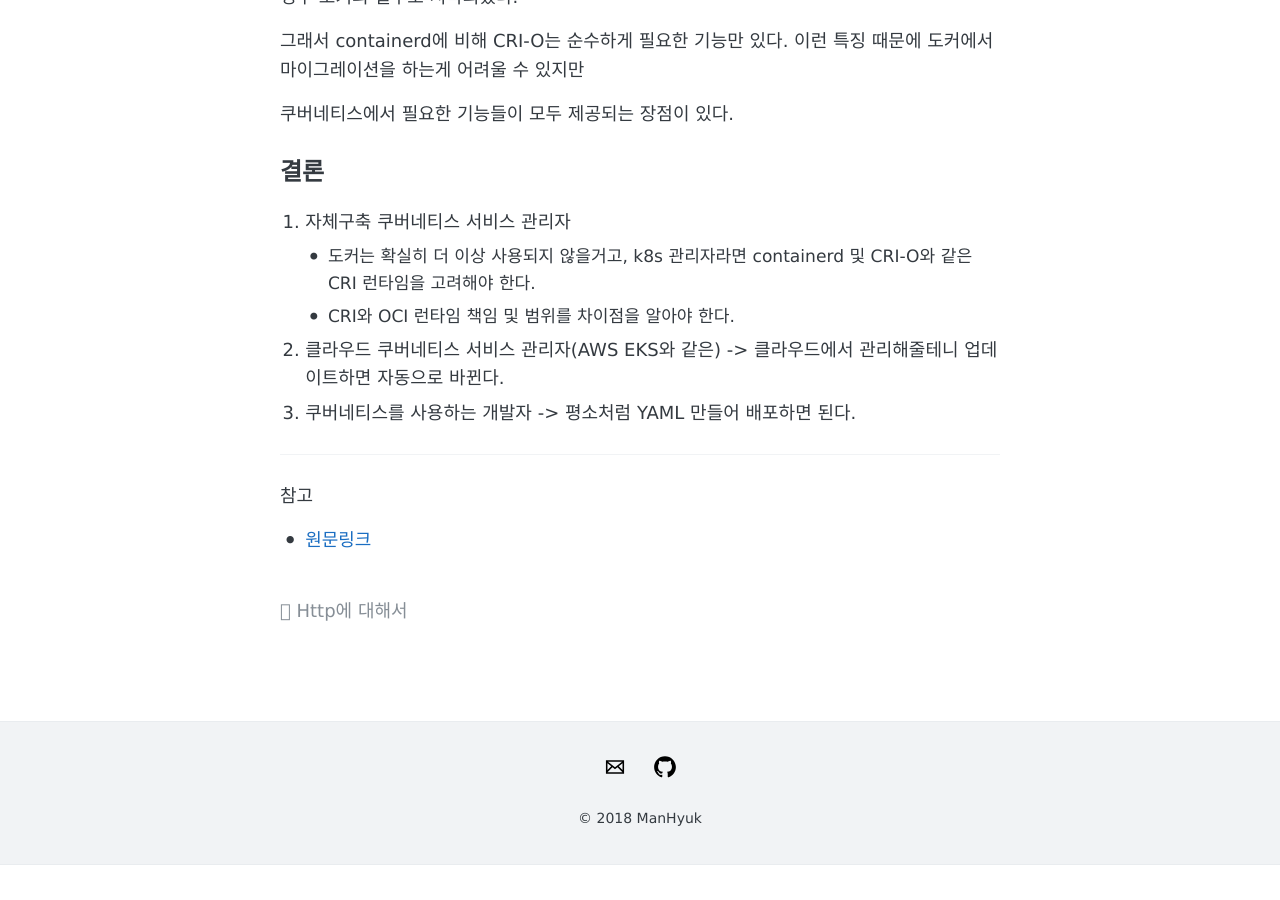
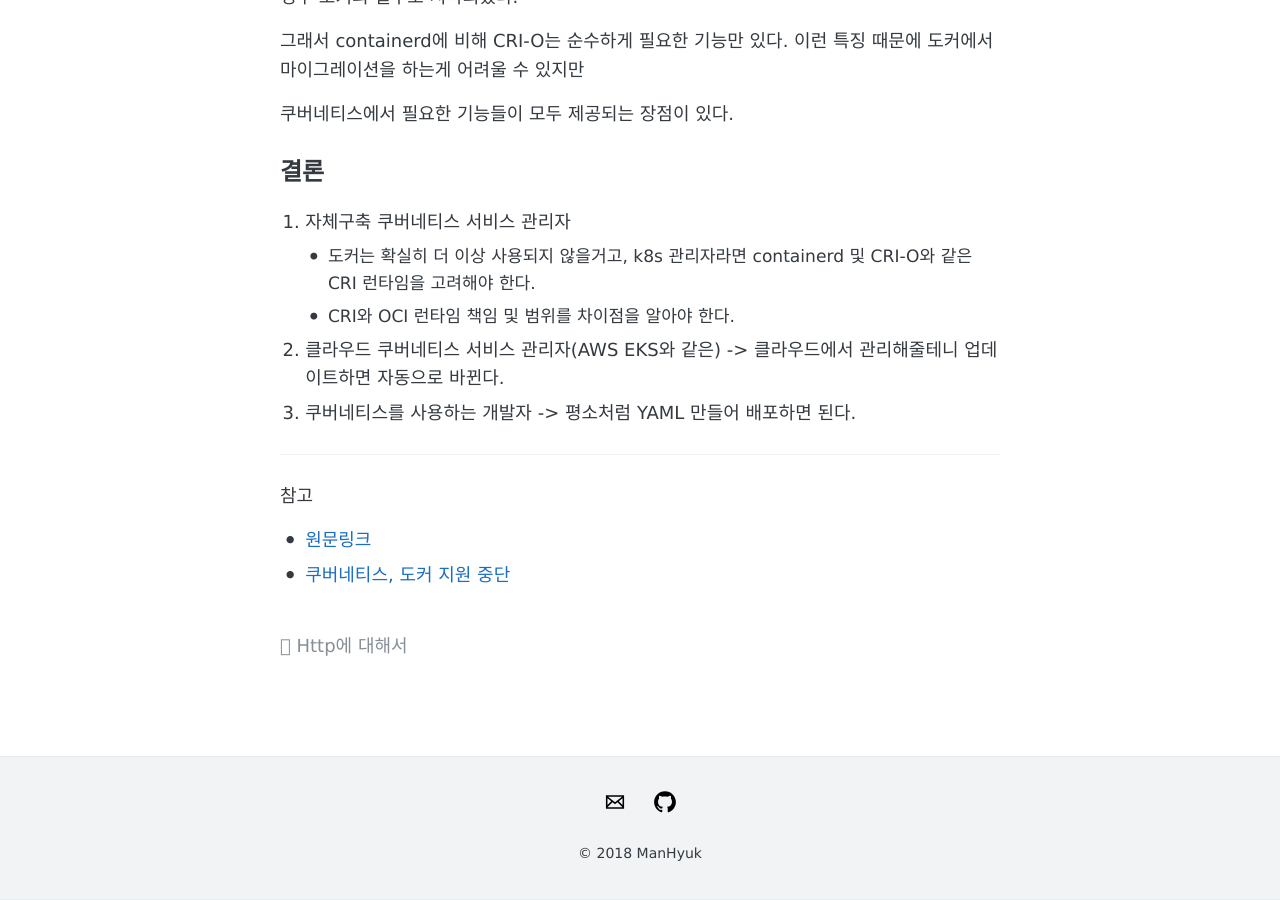
Before and after one commit to ManHyuk/ManHyuk.github.io, a Jekyll site: the page built from _posts/2021-08-25-k8s-docker.md, in a window 1280 px wide and 900 px high, scrolled down 3538 px. Built offline with Jekyll 4.4.1, drawn with Linux system fonts in a browser that asks for light colours; comment, search, counter and statistics services are not loaded; before the commit the page ends 4403 px from its top, so only the background shows below that.

Commit message:
chore: add link

```diff
--- a/_posts/2021-08-25-k8s-docker.md
+++ b/_posts/2021-08-25-k8s-docker.md
@@ -131,3 +131,4 @@ CRI-O의 강점은 CRI 런타임으로 만들어졌기 때문에 미니멀리즘
 ---
 참고
 - [원문링크](https://dev.to/inductor/wait-docker-is-deprecated-in-kubernetes-now-what-do-i-do-e4m)
+- [쿠버네티스, 도커 지원 중단](https://subicura.com/k8s/2020/12/19/deprecate-docker/)
```
